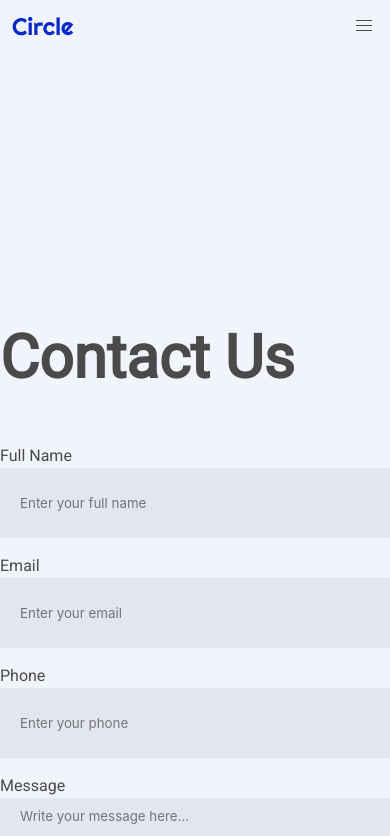
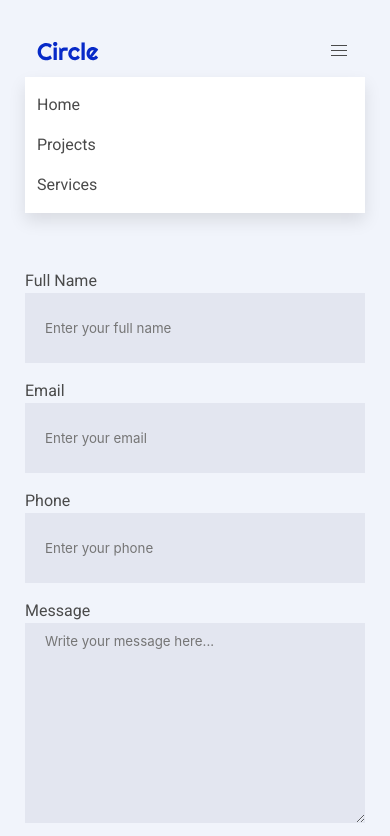
Before and after one commit to anovau/mid-term-project, a plain HTML site: page contact.html in a window 390 px wide. Both pictures are taken after a click on the button 364 px from the left and 26 px from the top of the page. Shown: the top 836 px of the page. Drawn offline with nearby package versions, Linux system fonts and the light colour scheme.

Commit message:
burger nav

```diff
--- a/contact.html
+++ b/contact.html
@@ -18,18 +18,18 @@
     <div class="container">
       <nav class="navbar" role="navigation" aria-label="main navigation">
         <div class="navbar-brand">
-          <a class="navbar-item" href="home.html">
+          <a class="navbar-item" href="index.html">
             <img src="./images/circle.svg">
           </a>
-          <a role="button" class="navbar-burger" aria-label="menu" aria-expanded="false" data-target="navbarBasicExample">
+          <a id="burger"role="button" class="navbar-burger" aria-label="menu" aria-expanded="false" data-target="navbarBasicExample">
             <span aria-hidden="true"></span>
             <span aria-hidden="true"></span>
             <span aria-hidden="true"></span>
           </a>
         </div>
-        <div class="navbar-menu">
+        <div class="navbar-menu" id="nav-links">
           <div class="navbar-start">
-            <a class="navbar-item">
+            <a class="navbar-item" href="index.html">
               Home
             </a>
             <a class="navbar-item">
@@ -42,7 +42,7 @@
           <div class="navbar-end">
             <div class="navbar-item">
               <div class="buttons">
-                <a class="button is-primary">
+                <a class="button is-primary" href="contact.html">
                   Contact Us
                 </a>
               </div>
@@ -53,23 +53,23 @@
       <section class="contact-section">
 <h1>Contact Us</h1>
 <form class="contact-form" action="">
-    <p>
+    <p class="contact-input">
         <label for="">Full Name</label>
         <input type="text" placeholder="Enter your full name" required>
     </p>
-    <p>
+    <p class="email-input">
         <label for="">Email</label>
         <input type="email" placeholder="Enter your email" required>
     </p>
-    <p>
+    <p class="phone-input">
         <label for="">Phone</label>
         <input type="tel" placeholder="Enter your phone" required>
     </p>
-    <p>
+    <p class="contact-input">
         <label for="">Message</label>
         <textarea type="text" placeholder="Write your message here..." required></textarea>
     </p>
-    <input class="button is-primary" type="submit" value="Submit">
+    <input class="button is-primary contact-input" type="submit" value="Submit">
 </form>
       </section>
         <footer>
@@ -90,6 +90,6 @@
         </footer>
       </section>
     </div>
-    <script src=""></script>
+    <script src="./index.js"></script>
   </body>
 </html>
--- /dev/null
+++ b/index.js
@@ -0,0 +1,6 @@
+const burgerIcon = document.querySelector("#burger");
+const navBarMenu = document.querySelector("#nav-links")
+
+burgerIcon.addEventListener("click", () => {
+    navBarMenu.classList.toggle("is-active")
+})
--- a/style.css
+++ b/style.css
@@ -235,13 +235,13 @@ h3 {
  border: none;
 }
 footer {
-  margin-top: 100px;
   padding: 30px 0;
 }
 .footer-content {
+  margin-top: 100px;
   display:flex;
   justify-content: space-between;
-  padding: 50px;
+  padding: 50px 0px;
 }
 .footer-left-content {
   max-width: 250px;
@@ -259,6 +259,7 @@ footer {
 .contact-form {
   margin-top: 50px;
   display:grid;
+  grid-template-columns: 1fr 1fr;
   grid-column-gap: 16px;
   grid-row-gap: 16px;
 }
@@ -278,9 +279,56 @@ input, textarea {
   background-color: #E3E6F0;
   border: none;
 }
+.contact-input {
+  grid-column: 1/3;
+}
+.email-input {
+  grid-column: 1/2;
+}
+.phone-input {
+  grid-column: 2/3;
+}
+
+@media (max-width: 1023px) {
+  .navbar-start {
+    display: flex;
+    flex-direction: column;
+  }
+  .navbar-end{
+    display: none;
+  }
+
+}
 
 @media (max-width: 600px) {
   .container {
-    padding: 0;
+    padding: 25px;
   }
+
+  .footer-content {
+    margin-top: 20px;
+    display:flex;
+    flex-direction: column;
+    text-align: center;
+  }
+  .footer-left-content {
+    margin: 0 auto 30px;
+  }
+  .contact-section {
+    margin-top: 0px;
+  }
+  .email-input {
+    grid-column: 1/3;
+  }
+  .phone-input {
+    grid-column: 1/3;
+  }
+
+
+
+
+
+
+
+
 }
```
Also changed, not shown: index.html (+6 -6 lines), project.html (+6 -6 lines).
